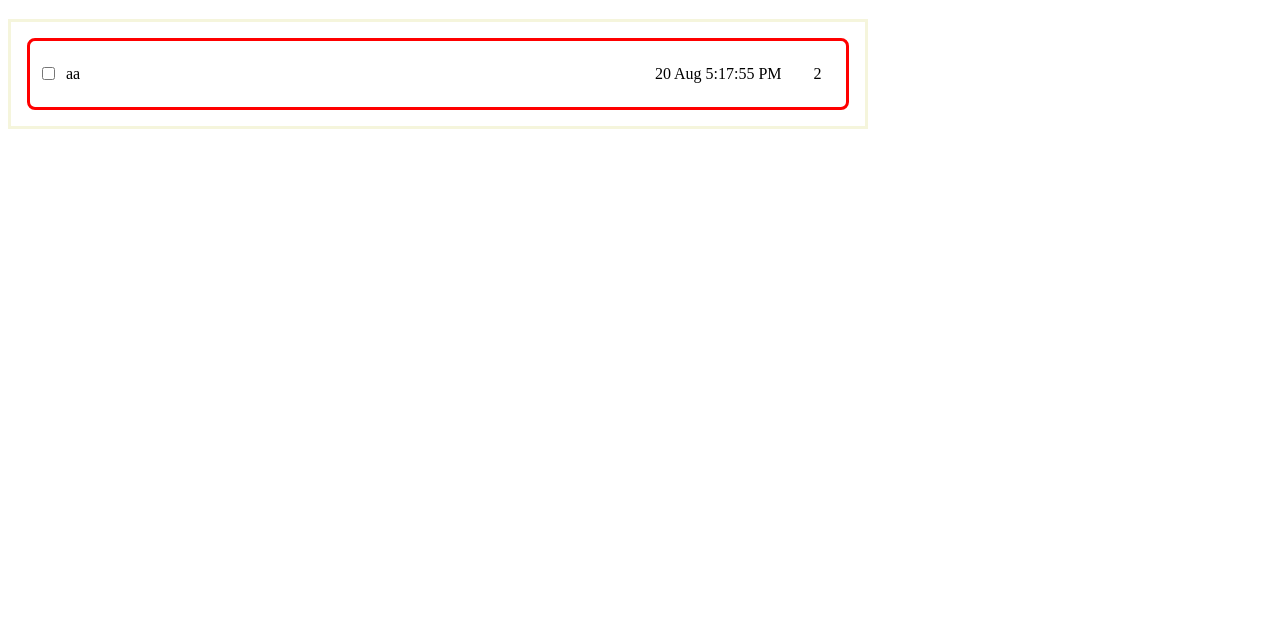
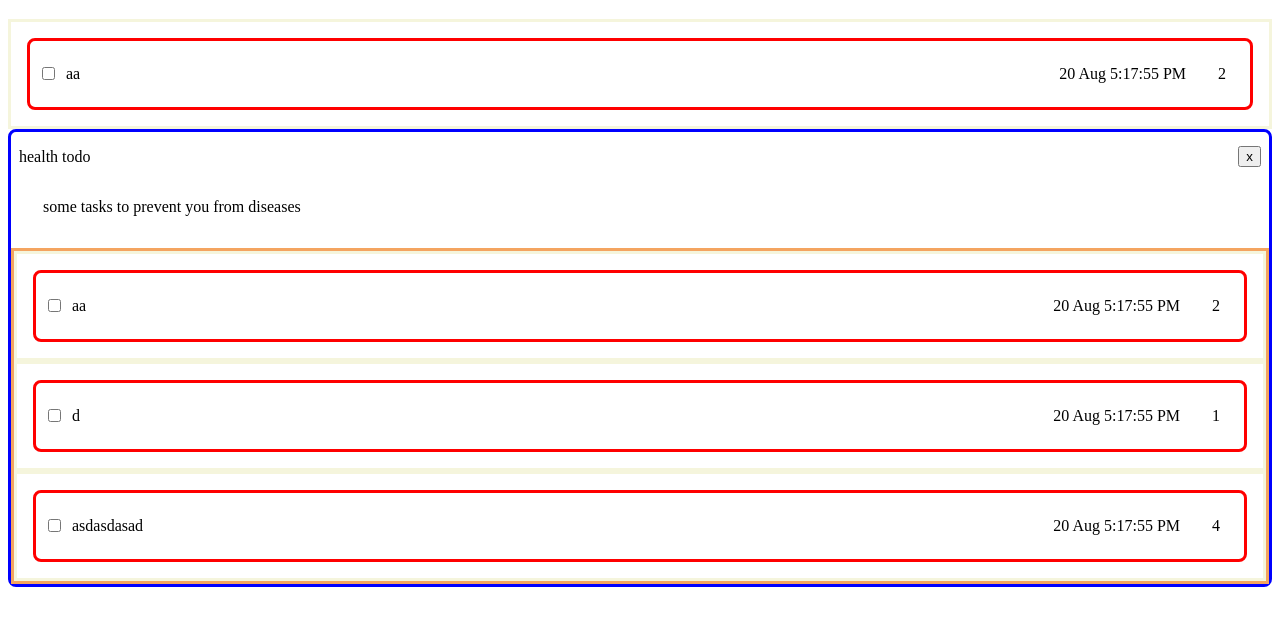
Before and after one commit to ramadanWasfi/Todo, a website built with webpack: page src/index.html in a window 1280 px wide. Shown: the part 61-686 px from the top of the page. Built offline with nearby package versions, Linux system fonts and the light colour scheme.

Commit message:
Add createTodoElement() to create html todo element and added style to it

```diff
--- a/src/Todo.js
+++ b/src/Todo.js
@@ -1,6 +1,6 @@
-import {Task} from "./Task";
+import {Task, createTaskElement} from "./Task";
 
-export function Todo(name = "", description = "", tasks = []) {
+function Todo(name = "", description = "", tasks = []) {
     let tname = name;
     let tdescription = description;
     let ttasks = tasks;
@@ -36,3 +36,49 @@ export function Todo(name = "", description = "", tasks = []) {
     return {getName, setName, getDescription, setDescription,
             getTasks, setTasks, getTaskByName, getTaskByPriorityNumber, getTaskByState, addNewTask};
 }
+
+
+function createTodoElement(todo) {
+    const todoContainer = document.createElement("div");
+    todoContainer.setAttribute("class","todoContainer");
+
+    const todoNameContainer = document.createElement("div");
+    todoNameContainer.setAttribute("class","todoNameContainer");
+
+    const todoDescriptionContainer = document.createElement("div");
+    todoDescriptionContainer.setAttribute("class","todoDescriptionContainer");
+
+    const todoTasksContainer = document.createElement("div");
+    todoTasksContainer.setAttribute("class","todoTasksContainer");
+
+    const tasks = todo.getTasks();
+    tasks.forEach(task => {
+        const taskElement = createTaskElement(task);
+        todoTasksContainer.appendChild(taskElement);
+    })
+
+
+
+    const todoDescriptionElement = document.createElement('p');
+    todoDescriptionElement.textContent = todo.getDescription();
+
+    const todoNameElement = document.createElement('p');
+    todoNameElement.textContent = todo.getName();
+
+    const todoRemoveButton = document.createElement("button");
+    todoRemoveButton.textContent = "x";
+    todoRemoveButton.setAttribute("type","button");
+    todoRemoveButton.setAttribute("class","todoRemoveButton");
+
+    todoDescriptionContainer.appendChild(todoDescriptionElement);
+    todoNameContainer.appendChild(todoNameElement);
+    todoNameContainer.appendChild(todoRemoveButton);
+
+    todoContainer.appendChild(todoNameContainer);
+    todoContainer.appendChild(todoDescriptionContainer);
+    todoContainer.appendChild(todoTasksContainer);
+
+    return todoContainer;
+}
+
+export {Todo, createTodoElement}
--- a/src/index.js
+++ b/src/index.js
@@ -1,20 +1,17 @@
 import {Task, createTaskElement} from "./Task";
-import { Todo } from "./Todo";
+import { Todo, createTodoElement } from "./Todo";
 import "./style.css";
 
 const task = Task("task A", 'aa',2);
 const task2 = Task("task b", 'd', 1);
+const task3 = Task("task basda", 'asdasdasad', 4);
+
 task.setState("finished");
 const taskElement = createTaskElement(task);
 let container = document.querySelector(".container");
 container.appendChild(taskElement);
 
-const todo = Todo("a","b",[task, task2]);
+const todo = Todo("health todo","some tasks to prevent you from diseases",[task, task2, task3]);
 
-let a = todo.getTaskByPriorityNumber(2);
-let b = todo.getTaskByPriorityNumber(1);
-let c = todo.getTaskByState("finished");
-
-console.log(a.getName());
-console.log(b.getName());
-console.log(c.getName());
+const todoElement = createTodoElement(todo);
+container.appendChild(todoElement);
--- a/src/style.css
+++ b/src/style.css
@@ -1,10 +1,43 @@
+.todoContainer {
+    display: flex;
+    flex-direction: column;
+    border: 3px solid blue;
+    border-radius: 8px;
+}
+
+.todoNameContainer {
+    display: flex;
+    align-items: center;
+    padding: 0px 8px;
+}
+
+.todoNameContainer p {
+    margin-right: auto;
+}
+
+.todoDescriptionContainer {
+    margin-bottom: 16px;
+}
+
+
+.todoDescriptionContainer p{
+    margin-left: 32px;
+}
+
+.todoTasksContainer {
+    display: flex;
+    flex-direction: column;
+    justify-content: space-between;
+    border: 3px solid sandybrown;
+}
+
+
 .taskContainer {
     display: grid;
     grid-template-rows: 1fr;
     grid-template-columns: 1fr;
     padding: 16px;
     border: 3px solid beige;
-    width:65%;
 }
 
 .taskMainContainer {
```
